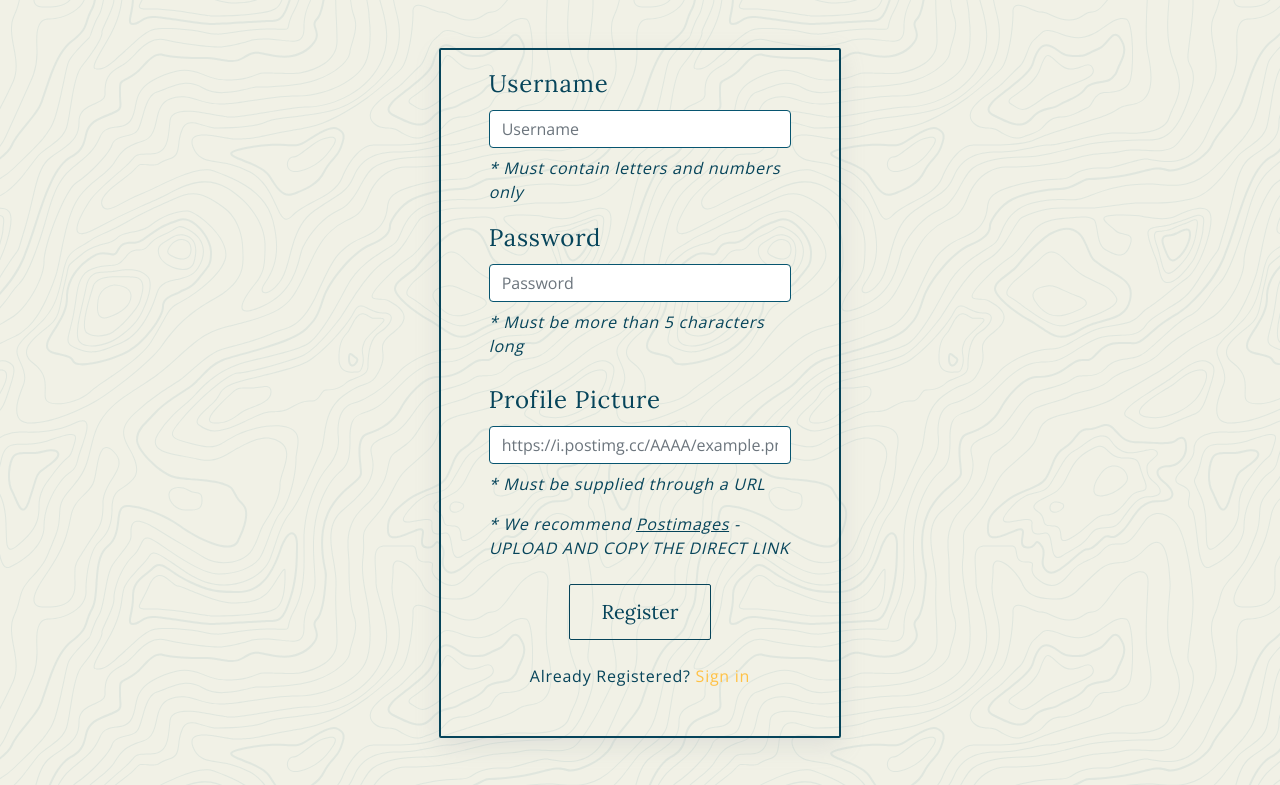
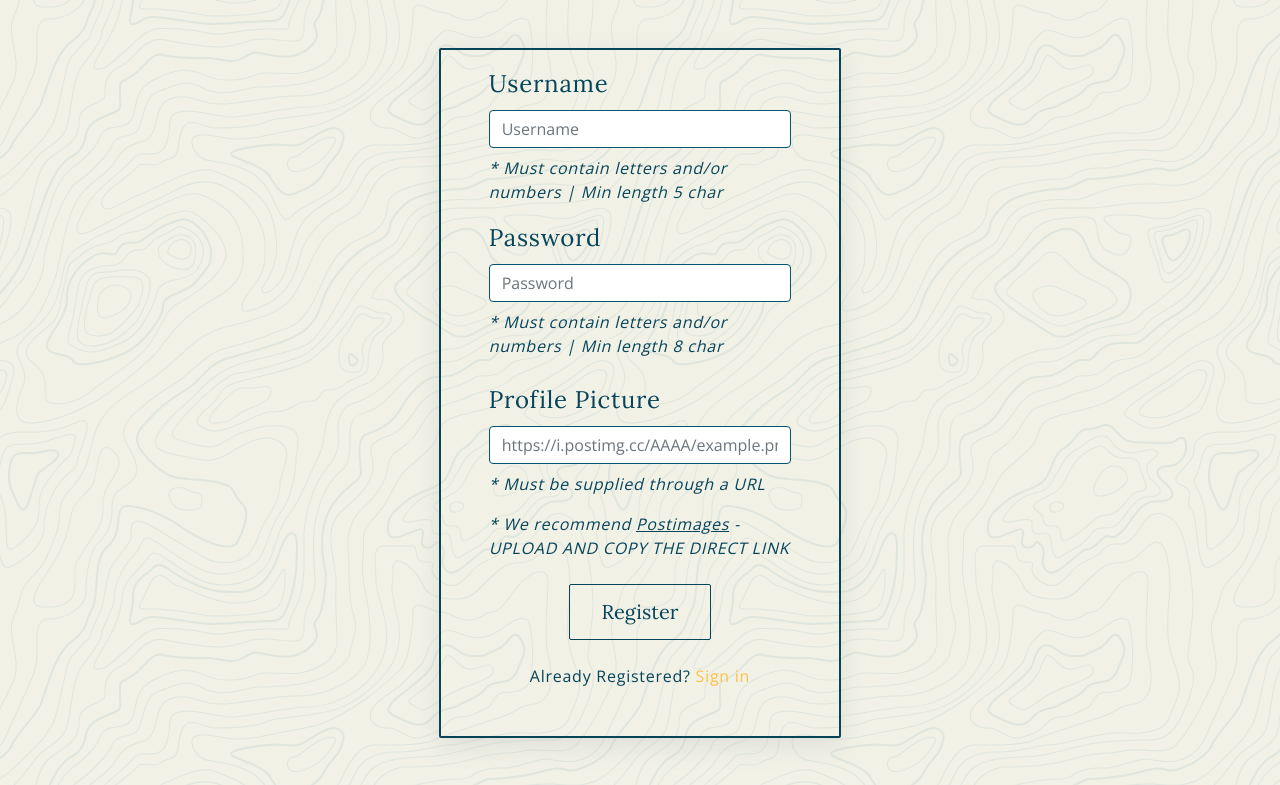
Before and after one commit to liammcluckie/Cook-House, a Flask app: page /register in a window 1280 px wide. Shown: the part 245-1030 px from the top of the page. Run offline with Flask 2, Linux system fonts and the light colour scheme; some libraries are stand-ins or nearby versions.

Commit message:
Update input patterns requirements

```diff
--- a/templates/register.html
+++ b/templates/register.html
@@ -35,16 +35,16 @@
                         <div class="mb-3 mt-3">
                             <label for="username" class="form-label">Username</label>
                             <input type="text" class="form-control" id="username" name="username" placeholder="Username" minlength="5" maxlength="15" pattern="^[a-zA-Z0-9]{5,15}$" required>
-                            <p class="mt-2 form-info-text"><em>* Must contain letters and numbers only</em></p>
+                            <p class="mt-2 form-info-text"><em>* Must contain letters and/or numbers | Min length 5 char</em></p>
                           </div>
                         <div class="mb-4">
                             <label for="password" class="form-label">Password</label>
-                            <input type="password" class="form-control" id="password" name="password" placeholder="Password" minlength="5" maxlength="15" pattern="^[a-zA-Z0-9]{5,15}$" required>
-                            <p class="mt-2 form-info-text"><em>* Must be more than 5 characters long</em></p>
+                            <input type="password" class="form-control" id="password" name="password" placeholder="Password" minlength="8" maxlength="20" pattern="^[a-zA-Z0-9]{8,20}$" required>
+                            <p class="mt-2 form-info-text"><em>* Must contain letters and/or numbers | Min length 8 char</em></p>
                         </div>
                         <div class="mb-4">
                             <label for="profile_pic" class="form-label">Profile Picture</label>
-                            <input type="url" class="form-control" id="profile_pic" name="profile_pic" placeholder="https://i.postimg.cc/AAAA/example.png" required>
+                            <input type="url" class="form-control" id="profile_pic" name="profile_pic" placeholder="https://i.postimg.cc/AAAA/example.png" pattern="https?:\/\/(www\.)?[-a-zA-Z0-9@:%._\+~#=]{2,256}\.[a-z]{2,4}\b([-a-zA-Z0-9@:%_\+.~#?&//=]*)(.jpg|.png)" required>
                             <p class="mt-2 form-info-text"><em>* Must be supplied through a URL</em></p>
                             <a href="https://postimages.org/" target="_blank" rel="noopener" class="form-info-text">
                                 <em>* We recommend <span class="underline">Postimages</span> - <strong class="uppercase">upload and copy the direct link</strong></em>
```
Also changed, not shown: templates/edit-profile.html (+4 -4 lines).
